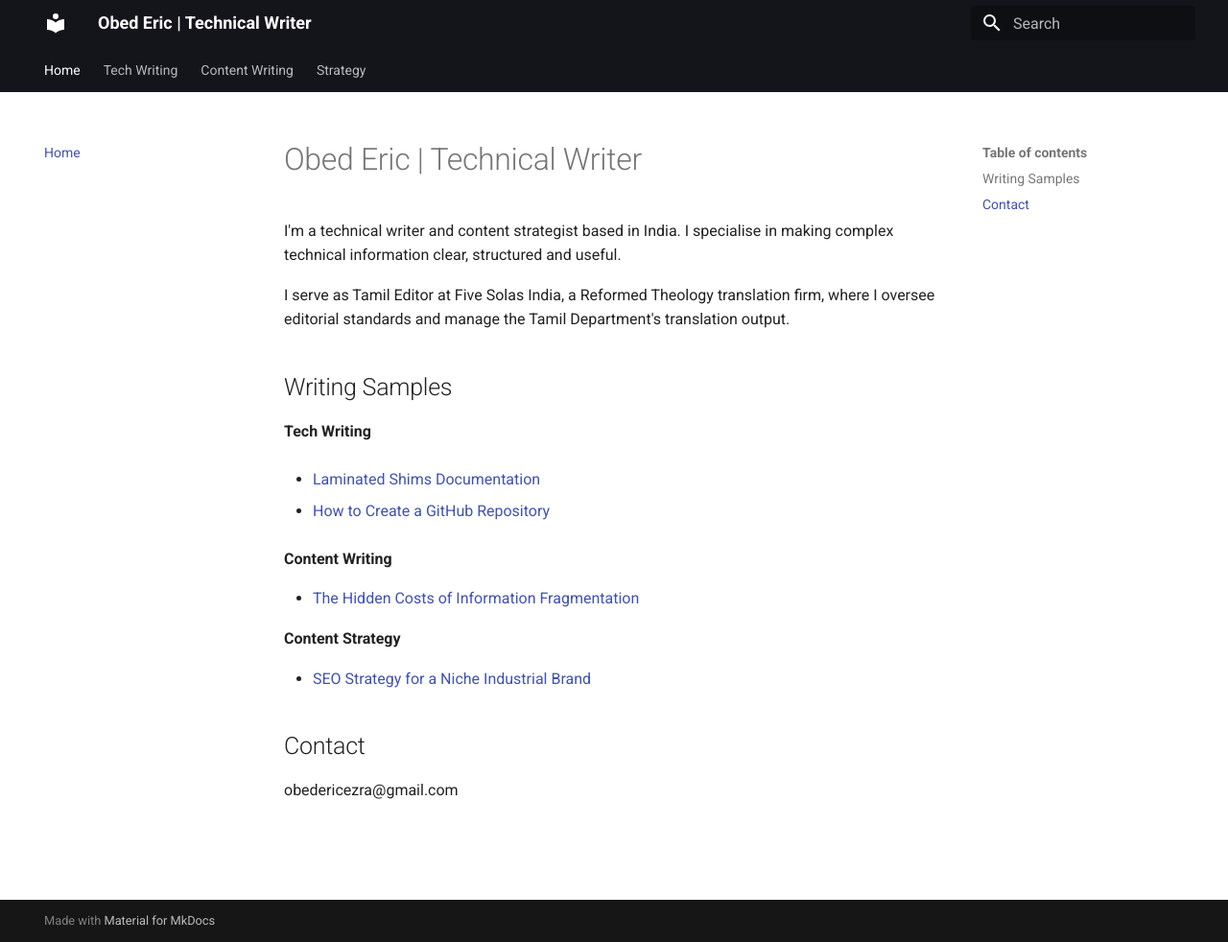
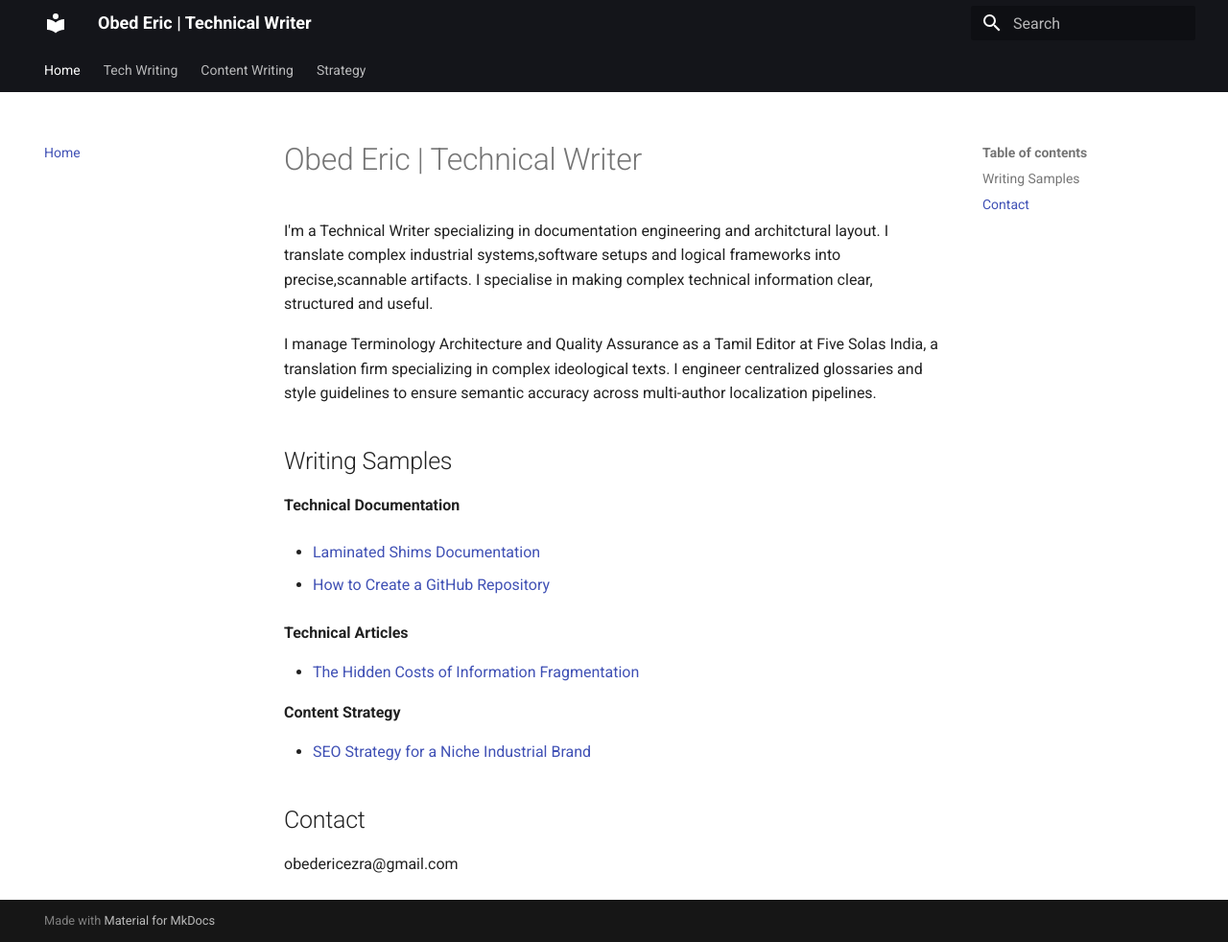
Before and after one commit to obedericezra/my-portfolio, an MkDocs documentation site: the page built from docs/index.md, in a window 1280 px wide and 982 px high. Shown: the whole window at 96% size. Built offline with MkDocs 1.6.1 and Material for MkDocs 9.7.7, drawn with Linux system fonts in a browser that asks for light colours.

Commit message:
Update portfolio copy for technical writing alignment

```diff
--- a/docs/index.md
+++ b/docs/index.md
@@ -1,21 +1,21 @@
 # Obed Eric | Technical Writer
 
-I'm a technical writer and content strategist based in India.
+I'm a Technical Writer specializing in documentation engineering and architctural layout. I translate complex industrial systems,software setups and logical frameworks into precise,scannable artifacts.
 I specialise in making complex technical information clear, structured and useful.
 
 
-I serve as Tamil Editor at Five Solas India, a Reformed Theology translation firm, where I oversee editorial standards and manage the Tamil Department's translation output.
+I manage Terminology Architecture and Quality Assurance as a Tamil Editor at Five Solas India, a translation firm specializing in complex ideological texts. I engineer centralized glossaries and style guidelines to ensure semantic accuracy across multi-author localization pipelines.
 
 
 ## Writing Samples
 
-**Tech Writing**
+**Technical Documentation**
 
 - [Laminated Shims Documentation](tech-writing/shims.md)
 
 - [How to Create a GitHub Repository](tech-writing/github-guide.md)
 
-**Content Writing**
+**Technical Articles**
 
 - [The Hidden Costs of Information Fragmentation](content/saas-blog.md)
 
```
Also changed, not shown: site/index.html, site/search/search_index.json.
